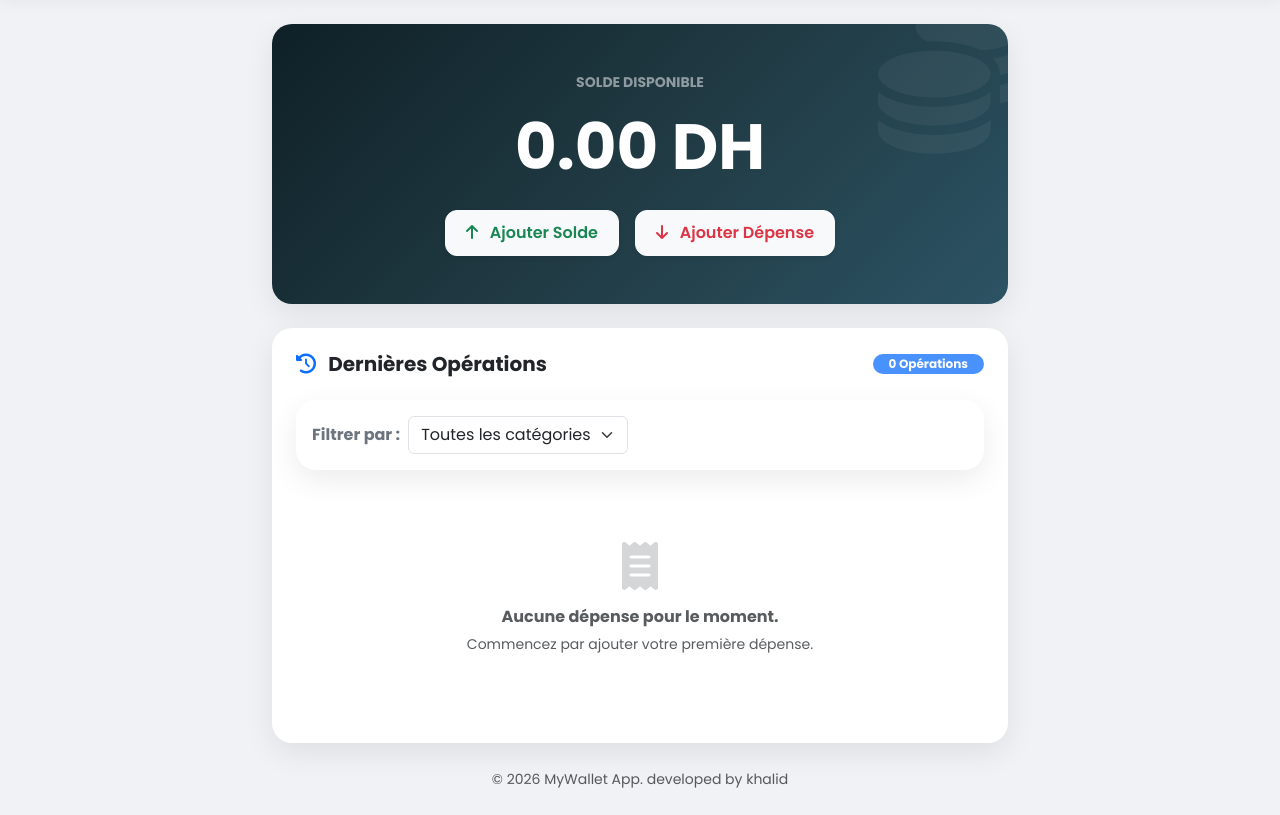
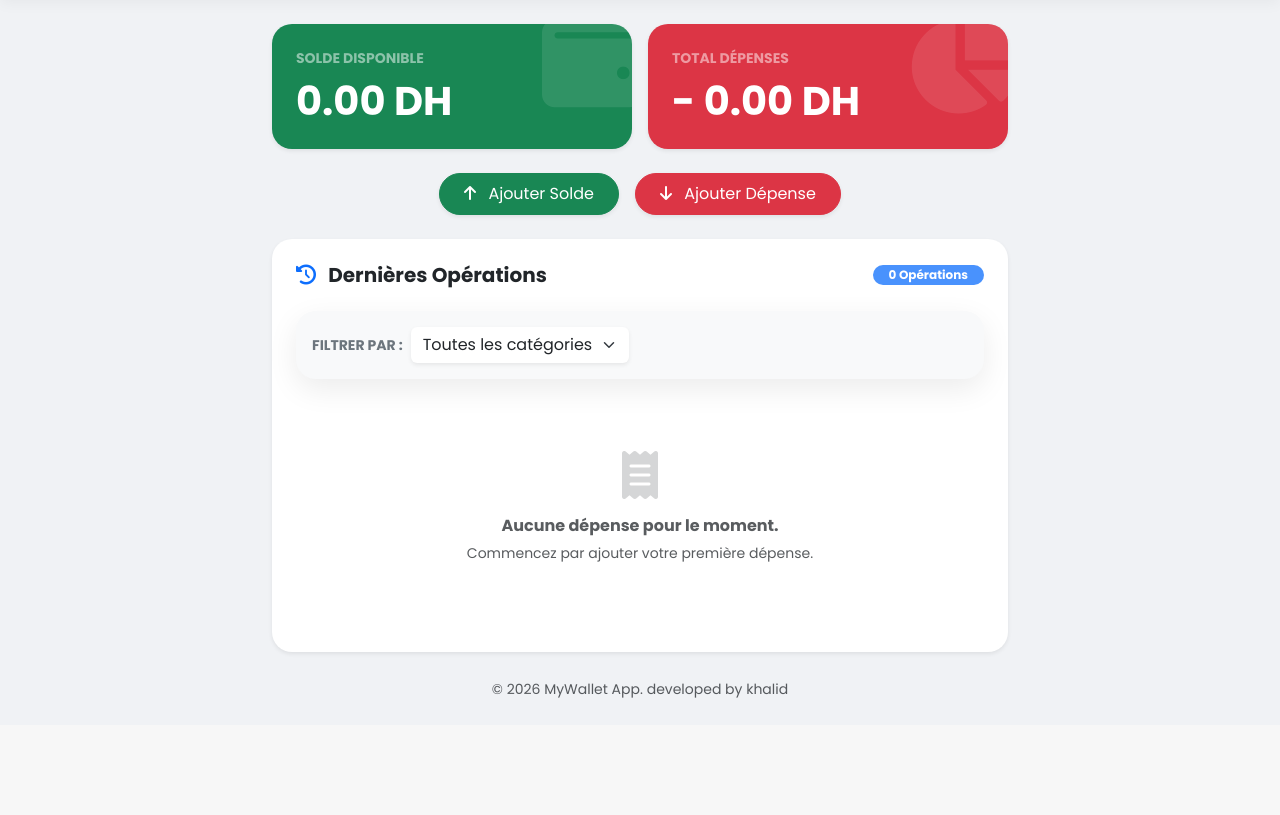
Before and after one commit to khalidelyounssi/Wallet-Application, a PHP site: page /index.php?action=dashboard in a window 1280 px wide. Shown: the part 75-890 px from the top of the page. After the commit the page ends 773 px from the top, so only its background shows below. Run offline with PHP 8.4, Linux system fonts and the light colour scheme; the visitor is signed in with stand-in values (Sample User, id 1); data comes from the database, SQL or seed files in the repository; data that the repository does not hold is empty.

Commit message:
fix : function le total des dépenses

```diff
--- a/app/Controllers/WalletController.php
+++ b/app/Controllers/WalletController.php
@@ -31,6 +31,10 @@ class WalletController {
         } else {
             $expenses = [];
         }
+        $totalExpenses = 0;
+        foreach ($expenses as $exp) {
+            $totalExpenses += $exp['amount'];
+        }
 
         require __DIR__ . '/../../views/dashboard/index.php';
     }
--- a/public/index.php
+++ b/public/index.php
@@ -9,18 +9,35 @@ use App\Controllers\ExpenseController;
 $action = $_GET['action'] ?? 'login';
 
 switch ($action) {
-    case 'register': (new AuthController())->register(); break;
-    case 'login':    (new AuthController())->login(); break;
-    case 'logout':   (new AuthController())->logout(); break;
+    case 'register':
+         (new AuthController())->register();
+     break;
+    case 'login':
+           (new AuthController())->login();
+     break;
+    case 'logout':
+          (new AuthController())->logout();
+     break;
 
-    case 'dashboard':  (new WalletController())->index(); break;
-    case 'add_budget': (new WalletController())->addBudget(); break;
-    case 'add_expense':(new ExpenseController())->add(); break;
-    // ...
+    case 'dashboard':
+          (new WalletController())->index();
+    break;
+    case 'add_budget':
+         (new WalletController())->addBudget();
+     break;
+    case 'add_expense':
+        (new ExpenseController())->add();
+         break;
     case 'delete_expense':
         (new ExpenseController())->delete();
         break;
-    // ...
+        case 'edit_expense':
+        (new ExpenseController())->edit();
+        break;
+
+    case 'update_expense':
+        (new ExpenseController())->update();
+        break;
 
     default: header('Location: index.php?action=login'); break;
 }
--- a/views/dashboard/index.php
+++ b/views/dashboard/index.php
@@ -3,25 +3,37 @@
 <div class="row justify-content-center">
     <div class="col-lg-8 col-md-10">
 
-        <div class="card card-custom gradient-card mb-4 text-center p-5 position-relative">
-            <i class="fas fa-coins position-absolute" style="font-size: 150px; opacity: 0.05; top: -20px; right: -20px; color: white;"></i>
+        <div class="row g-3 mb-4">
+            <div class="col-md-6">
+                <div class="card card-custom bg-success text-white p-4 h-100 position-relative overflow-hidden border-0 shadow-sm">
+                    <i class="fas fa-wallet position-absolute" style="font-size: 100px; opacity: 0.1; top: -10px; right: -10px;"></i>
+                    <p class="text-white-50 text-uppercase fw-bold small ls-2 mb-2">Solde Disponible</p>
+                    <h2 class="display-6 fw-bold mb-0"><?= $balance ?></h2>
+                </div>
+            </div>
 
-            <p class="text-white-50 text-uppercase fw-bold small ls-2">Solde Disponible</p>
+            <div class="col-md-6">
+                <div class="card card-custom bg-danger text-white p-4 h-100 position-relative overflow-hidden border-0 shadow-sm">
+                    <i class="fas fa-chart-pie position-absolute" style="font-size: 100px; opacity: 0.1; top: -10px; right: -10px;"></i>
+                    <p class="text-white-50 text-uppercase fw-bold small ls-2 mb-2">Total Dépenses</p>
+                    <h2 class="display-6 fw-bold mb-0">
+                        - <?= isset($totalExpenses) ? number_format($totalExpenses, 2) : '0.00' ?> DH
+                    </h2>
+                </div>
+            </div>
+        </div>
 
-            <h1 class="display-3 fw-bold mb-4"><?= $balance ?></h1>
-
-            <div class="d-flex justify-content-center gap-3 flex-wrap">
-                <a href="index.php?action=add_budget" class="btn btn-light text-success btn-custom shadow-sm">
+        <div class="d-flex justify-content-center gap-3 mb-4">
+            <a href="index.php?action=add_budget" class="btn btn-success shadow-sm px-4 py-2 rounded-pill">
                 <i class="fas fa-arrow-up me-2"></i> Ajouter Solde
             </a>
 
-                <a href="index.php?action=add_expense" class="btn btn-light text-danger btn-custom shadow-sm">
+            <a href="index.php?action=add_expense" class="btn btn-danger shadow-sm px-4 py-2 rounded-pill">
                 <i class="fas fa-arrow-down me-2"></i> Ajouter Dépense
             </a>
         </div>
-        </div>
 
-        <div class="card card-custom p-4">
+        <div class="card card-custom p-4 border-0 shadow-sm">
             <div class="d-flex justify-content-between align-items-center mb-4">
                 <h5 class="fw-bold m-0 text-dark">
                     <i class="fas fa-history me-2 text-primary"></i> Dernières Opérations
@@ -30,13 +42,14 @@
                     <?= isset($expenses) ? count($expenses) : 0 ?> Opérations
                 </span>
             </div>
-            <div class="card card-custom p-3 mb-4">
-            <form action="index.php" method="GET" class="d-flex gap-2 align-items-center">
+
+            <div class="card card-custom bg-light p-3 mb-4 border-0">
+                <form action="index.php" method="GET" class="d-flex gap-2 align-items-center flex-wrap">
                     <input type="hidden" name="action" value="dashboard">
 
-                <label class="fw-bold text-secondary">Filtrer par :</label>
+                    <label class="fw-bold text-secondary small text-uppercase">Filtrer par :</label>
 
-                <select name="cat_id" class="form-select w-auto" onchange="this.form.submit()">
+                    <select name="cat_id" class="form-select border-0 shadow-sm w-auto" onchange="this.form.submit()">
                         <option value="">Toutes les catégories</option>
                         <?php foreach($categories as $cat): ?>
                             <option value="<?= $cat['id'] ?>" <?= (isset($_GET['cat_id']) && $_GET['cat_id'] == $cat['id']) ? 'selected' : '' ?>>
@@ -64,17 +77,15 @@
                                 <th>Titre</th>
                                 <th>Date</th>
                                 <th class="text-end">Montant</th>
-                                <th class="text-center" style="width: 50px;">Action</th>
+                                <th class="text-center" style="width: 100px;">Action</th>
                             </tr>
                         </thead>
                         <tbody>
                             <?php foreach ($expenses as $exp): ?>
-
-
                                 <tr>
                                     <td>
-                                        <span class="badge bg-light text-dark border p-2">
-                                            <i class="fas fa-tag me-1 text-secondary"></i>
+                                        <span class="badge bg-white text-secondary border p-2">
+                                            <i class="fas fa-tag me-1 text-muted"></i>
                                             <?= htmlspecialchars($exp['category_name'] ?? 'Autre') ?>
                                         </span>
                                     </td>
@@ -88,26 +99,29 @@
                                     </td>
 
                                     <?php if ($exp['amount'] > 500): ?>
-
                                         <td class="text-end fw-bold text-danger">
-                                            <i class="fas fa-exclamation-triangle me-1"></i> - <?= number_format($exp['amount'], 2) ?> DH
+                                            <i class="fas fa-exclamation-triangle me-1 small"></i>
+                                            - <?= number_format($exp['amount'], 2) ?> DH
                                         </td>
-
                                     <?php else: ?>
-
                                         <td class="text-end fw-bold text-dark">
                                             - <?= number_format($exp['amount'], 2) ?> DH
                                         </td>
-
                                     <?php endif; ?>
 
                                     <td class="text-center">
+                                        <div class="btn-group">
+                                            <a href="index.php?action=edit_expense&id=<?= $exp['id'] ?>"
+                                               class="btn btn-sm btn-light text-warning" title="Modifier">
+                                                <i class="fas fa-pen"></i>
+                                            </a>
                                             <a href="index.php?action=delete_expense&id=<?= $exp['id'] ?>"
-                                           class="btn btn-sm btn-outline-danger border-0 rounded-circle"
+                                               class="btn btn-sm btn-light text-danger"
                                                title="Supprimer"
-                                           onclick="return confirm('Voulez-vous vraiment supprimer cette dépense ? Le montant sera remboursé.');">
+                                               onclick="return confirm('Voulez-vous vraiment supprimer ?');">
                                                 <i class="fas fa-trash-alt"></i>
                                             </a>
+                                        </div>
                                     </td>
                                 </tr>
                             <?php endforeach; ?>
```
Also changed, not shown: app/Controllers/ExpenseController.php (+37 -0 lines), app/Models/Expense.php (+39 -0 lines), views/expenses/edit.php (added, +53 -0 lines), README.md. Lines whose indentation alone changed are shown as unchanged.
